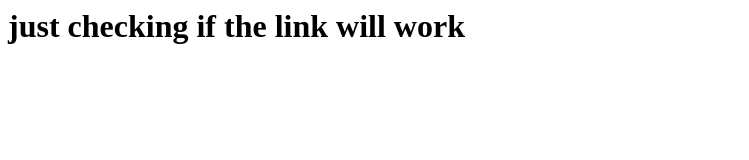
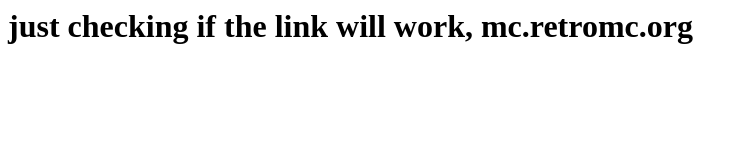
Before and after one commit to aethernia-retromc/aethernia-retromc.github.io, a plain HTML site: page index.html in a window 1280 px wide. Shown: the whole page, without its empty margins (0-749 px from the left). Drawn offline with Linux system fonts and the light colour scheme.

Commit message:
Update index.html

```diff
--- a/index.html
+++ b/index.html
@@ -1 +1 @@
-<h1>just checking if the link will work</h1>
+<h1>just checking if the link will work, mc.retromc.org</h1>
```
